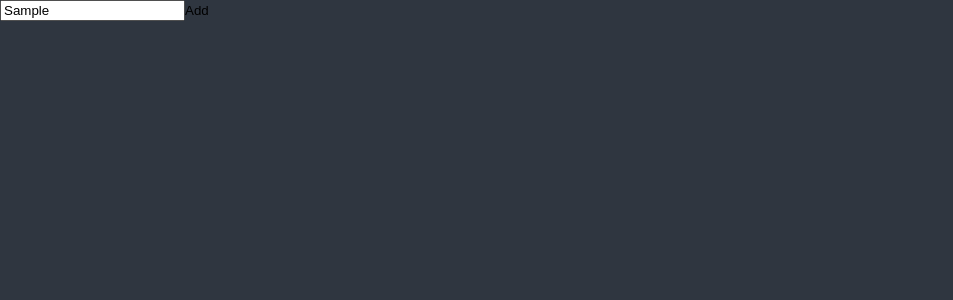
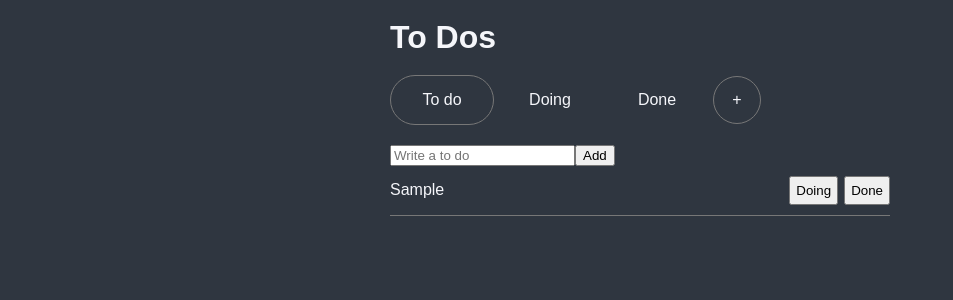
Before and after one commit to Se0nAh/todo-list, a React (Create React App) app: page / in a window 1280 px wide. Both pictures are taken after typing "Sample" into the empty fields and a click on the button "Add". Shown: the top 300 px of the page, without its empty margins (0-953 px from the left). Built offline with nearby package versions, Linux system fonts and the light colour scheme.

Commit message:
feat: 기본 기능 추가

```diff
--- a/src/App.tsx
+++ b/src/App.tsx
@@ -1,7 +1,7 @@
 import React from 'react';
 import './App.css';
 import {createGlobalStyle} from "styled-components";
-import ToDoList from "./ToDoList";
+import ToDoList from "./components/ToDoList";
 
 
 
@@ -81,14 +81,14 @@ const GlobalStyle = createGlobalStyle`
     border-collapse: collapse;
     border-spacing: 0;
   }
-
-  button {
-    background: inherit;
-    border: none;
-    box-shadow: none;
-    border-radius: 0;
-    padding: 0;
-    overflow: visible;
-    cursor: pointer
-  }
+  //
+  //button {
+  //  background: inherit;
+  //  border: none;
+  //  box-shadow: none;
+  //  border-radius: 0;
+  //  padding: 0;
+  //  overflow: visible;
+  //  cursor: pointer
+  //}
 `
--- a/src/ToDoList.tsx
+++ /dev/null
@@ -1,24 +0,0 @@
-import React, {useState} from "react";
-
-function ToDoList() {
-  const [toDo, setToDo] = useState("");
-  const onChange = (event: React.FormEvent<HTMLInputElement>) => {
-    const {currentTarget: {value}} = event;
-    setToDo(value);
-  };
-  const onSubmit = (event: React.FormEvent<HTMLFormElement>) => {
-    event.preventDefault();
-    console.log(toDo);
-  };
-
-  return (
-    <div>
-      <form onSubmit={onSubmit}>
-        <input onChange={onChange} value={toDo} placeholder="Write a to do"/>
-        <button>Add</button>
-      </form>
-    </div>
-  );
-}
-
-export default ToDoList;
--- /dev/null
+++ b/src/atoms.tsx
@@ -0,0 +1,39 @@
+import {atom, selector} from "recoil";
+
+
+export enum Categories {
+  "TO_DO" = "To do",
+  "DOING" = "Doing",
+  "DONE" = "Done",
+}
+
+export interface IToDo {
+  text: string;
+  id: number;
+  category: Categories;
+}
+
+export const categoryListState = atom<Categories[]>({
+  key: "categoryList",
+  default: [Categories.TO_DO, Categories.DOING, Categories.DONE],
+})
+
+export const categoryState = atom<Categories>({
+  key: "category",
+  default: Categories.TO_DO,
+});
+
+export const toDoState = atom<IToDo[]>({
+  key: "toDo",
+  default: [],
+});
+
+export const toDoSelector = selector({
+  key: "toDoSelector",
+  get: ({ get }) => {
+    const toDos = get(toDoState);
+    const currentCategory = get(categoryState);
+    console.log(toDos, currentCategory)
+    return toDos.filter((toDo) => toDo.category === currentCategory);
+  },
+});
--- /dev/null
+++ b/src/components/CreateToDo.tsx
@@ -0,0 +1,33 @@
+import { useForm } from "react-hook-form";
+import { useRecoilValue, useSetRecoilState } from "recoil";
+import { categoryState, toDoState } from "../atoms";
+
+interface IForm {
+  toDo: string;
+}
+
+function CreateToDo () {
+  const setToDos = useSetRecoilState(toDoState);
+  const category = useRecoilValue(categoryState);
+  const { register, handleSubmit, setValue } = useForm<IForm>();
+  const handleValid = ({ toDo }: IForm) => {
+    setToDos((oldToDos) => [
+      { text: toDo, id: Date.now(), category: category },
+      ...oldToDos,
+    ]);
+    setValue("toDo", "");
+  };
+  return (
+    <form onSubmit={handleSubmit(handleValid)}>
+      <input
+        {...register("toDo", {
+          required: "Please write a To Do",
+        })}
+        placeholder="Write a to do"
+      />
+      <button>Add</button>
+    </form>
+  );
+}
+
+export default CreateToDo;
--- /dev/null
+++ b/src/components/ToDo.tsx
@@ -0,0 +1,58 @@
+import React from "react";
+import {useRecoilValue, useSetRecoilState} from "recoil";
+import {Categories, categoryListState, IToDo, toDoState} from "../atoms";
+import styled from "styled-components";
+
+
+function ToDo({ text, category, id }: IToDo) {
+  const setToDos = useSetRecoilState(toDoState);
+  const onClick = (event: React.MouseEvent<HTMLButtonElement>) => {
+    const {
+      currentTarget: { name },
+    } = event;
+    setToDos((oldToDos) => {
+      const targetIndex = oldToDos.findIndex((toDo) => toDo.id === id);
+      const newToDo = { text, id, category: name as any };
+      return [
+        ...oldToDos.slice(0, targetIndex),
+        newToDo,
+        ...oldToDos.slice(targetIndex + 1),
+      ] as IToDo[];
+    });
+  };
+  const categoryList = useRecoilValue(categoryListState);
+
+
+  return (
+    <ToDoItemContainer>
+      <span>{text}</span>
+      <ButtonSection>
+        {categoryList.map((c: Categories) => {
+          return category !== c && (
+            <button name={c} onClick={onClick}>
+              {c}
+            </button>
+          )}
+        )}
+      </ButtonSection>
+
+    </ToDoItemContainer>
+  );
+}
+
+export default ToDo;
+
+const ToDoItemContainer = styled.li`
+  padding: 10px 0;
+  display: flex;
+  align-items: center;
+  justify-content: space-between;
+  border-bottom: #777 1px solid;
+`
+const ButtonSection = styled.div`
+  display: flex;
+  gap: 6px;
+  button {
+    padding: 5px
+  }
+`
--- /dev/null
+++ b/src/components/ToDoList.tsx
@@ -0,0 +1,71 @@
+import React from "react";
+import {useRecoilState, useRecoilValue} from "recoil";
+import {Categories, categoryListState, categoryState, toDoSelector} from "../atoms";
+import CreateToDo from "./CreateToDo";
+import ToDo from "./ToDo";
+import styled from "styled-components";
+
+function ToDoList() {
+  const toDos = useRecoilValue(toDoSelector);
+  const [currentCategory, setCurrentCategory] = useRecoilState(categoryState);
+  const [categoryList, setCategoryList] = useRecoilState(categoryListState);
+
+  return (
+    <Container>
+      <h1>To Dos</h1>
+      <CategorySelector>
+        {categoryList.map((category: Categories) => {
+          return (
+            <CategoryButton onClick={() => setCurrentCategory(category)} isSelected={category === currentCategory}>
+              {category}
+            </CategoryButton>
+          )
+        })}
+        <NewCategory onClick={() => {
+          const newCategory = prompt('추가할 카테고리 이름', '');
+          setCategoryList(categoryList => [...categoryList, newCategory as Categories])
+        }} >
+          +
+        </NewCategory>
+      </CategorySelector>
+
+      <CreateToDo />
+      {toDos?.map((toDo) => (
+        <ToDo key={toDo.id} {...toDo} />
+      ))}
+    </Container>
+  );
+}
+
+export default ToDoList;
+
+const Container = styled.div`
+  max-width: 500px;
+  margin: 20px auto;
+`
+const CategorySelector = styled.ul`
+  display: flex;
+  gap: 5px;
+  padding-bottom: 20px;
+  flex-wrap: wrap;
+  align-items: center;
+`
+const CategoryButton = styled.li<{isSelected?: boolean}>`
+  min-width: 70px;
+  text-align: center;
+  padding: 16px;
+  cursor: pointer;
+  border: #777 solid ${(props) => props?.isSelected ? '1px' : '0'};
+  border-radius: 200px;
+`
+const NewCategory = styled.li`
+  text-align: center;
+  width: 46px;
+  height: 46px;
+  display: flex;
+  justify-content: center;
+  align-items: center;
+  cursor: pointer;
+  border: #777 solid 1px;
+  border-radius: 200px;
+`
--- a/src/index.tsx
+++ b/src/index.tsx
@@ -3,21 +3,23 @@ import ReactDOM from 'react-dom/client';
 import './index.css';
 import App from './App';
 import reportWebVitals from './reportWebVitals';
-import {QueryClient} from "react-query";
 import {darkTheme} from "./theme";
+import {RecoilRoot} from "recoil";
 import {ThemeProvider} from "styled-components";
 
-const queryClient = new QueryClient();
+// const queryClient = new QueryClient();
 
 const root = ReactDOM.createRoot(
   document.getElementById('root') as HTMLElement
 );
 root.render(
-  // <React.StrictMode>
-  <ThemeProvider theme={darkTheme}>
-    <App/>
-  </ThemeProvider>
-  // </React.StrictMode>
+  <React.StrictMode>
+    <RecoilRoot>
+      <ThemeProvider theme={darkTheme}>
+        <App/>
+      </ThemeProvider>
+    </RecoilRoot>
+  </React.StrictMode>
 );
 
 // If you want to start measuring performance in your app, pass a function
```
Also changed, not shown: package.json (+5 -2 lines), 1 other file (tests, documents, lock files or other folders).
